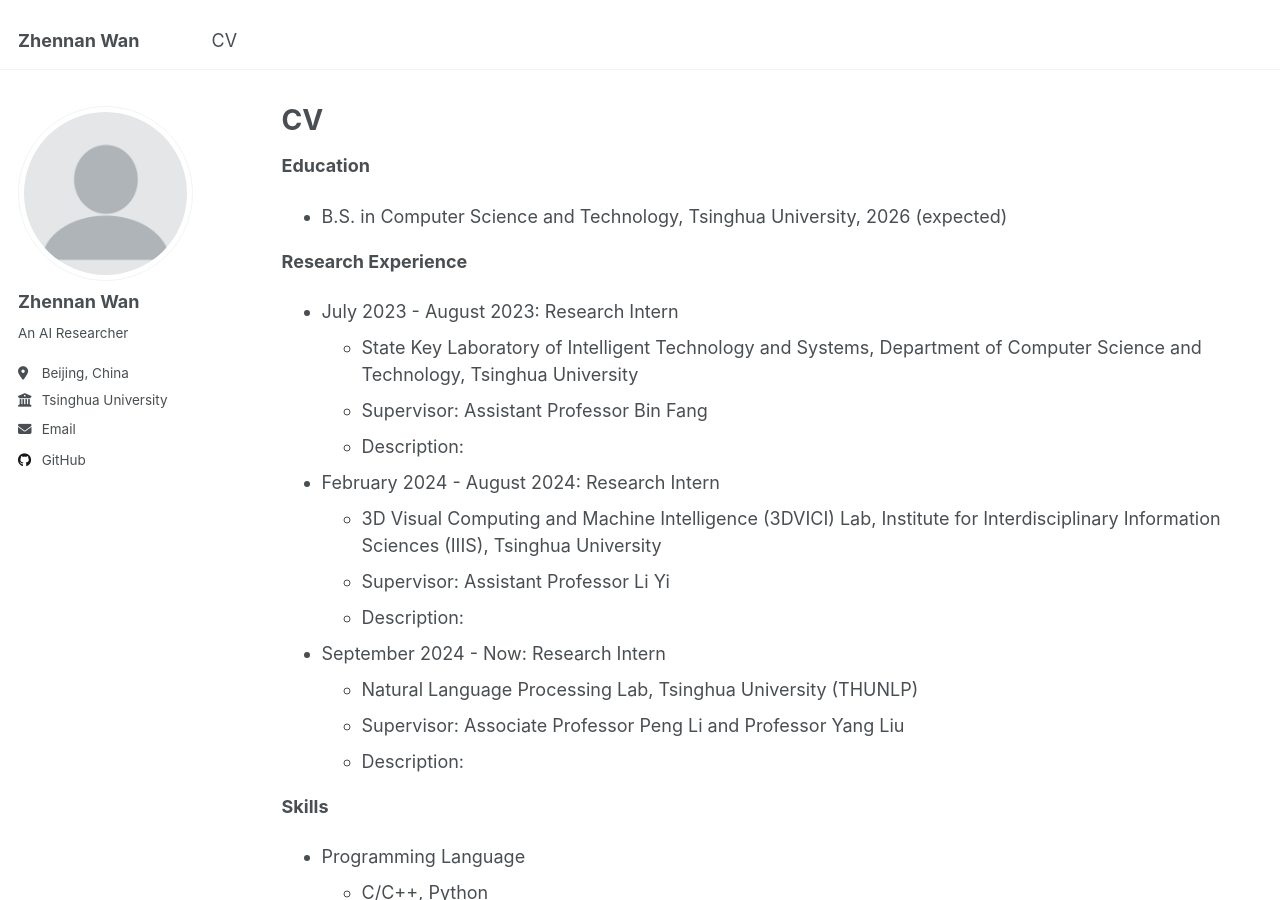
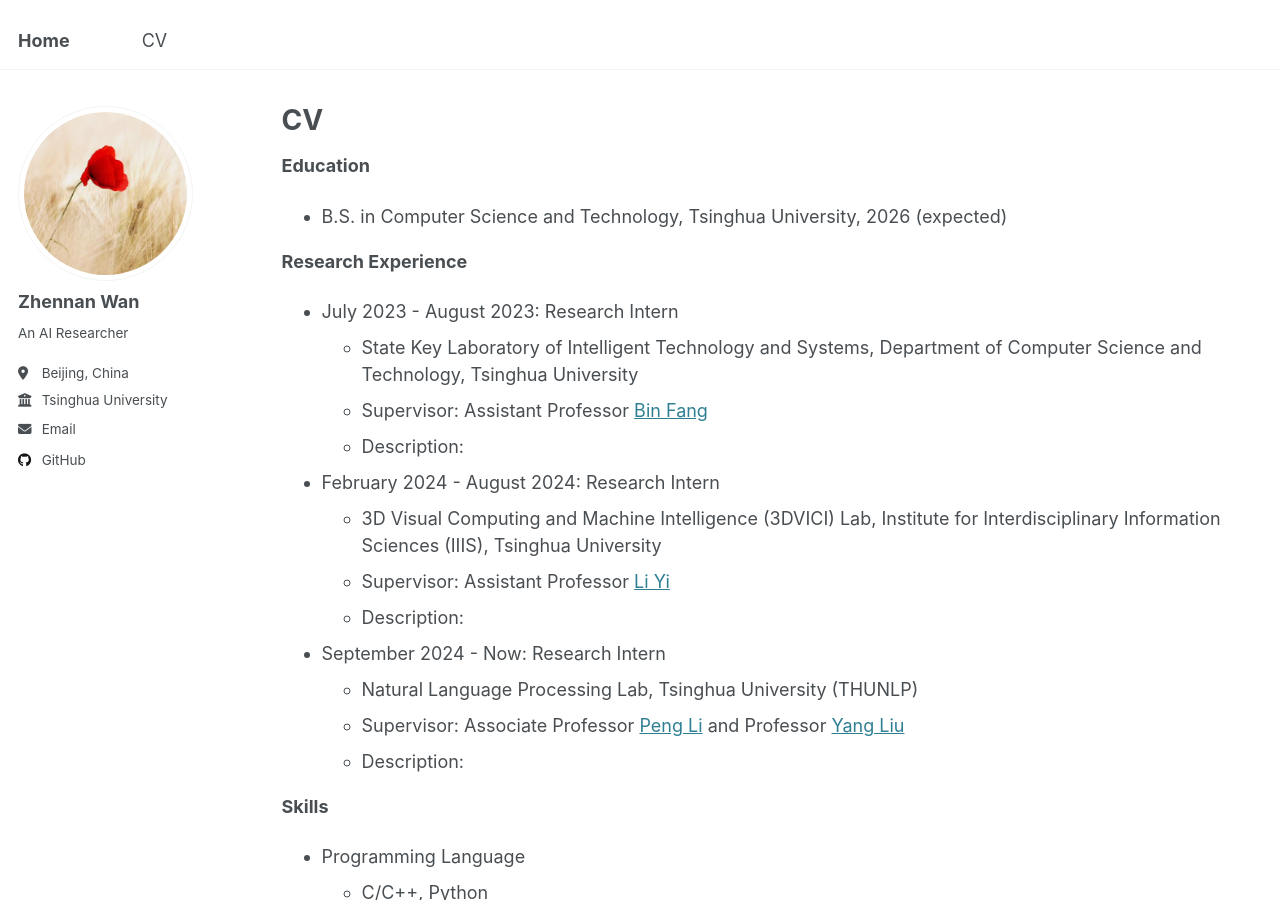
Before and after one commit to zhennan1/zhennan1.github.io, a Jekyll site: the page built from _pages/cv.md, in a window 1280 px wide and 900 px high. Built offline with Jekyll 4.4.1, drawn with Linux system fonts in a browser that asks for light colours.

Commit message:
Update info

```diff
--- a/_config.yml
+++ b/_config.yml
@@ -9,7 +9,7 @@
 # Basic Site Settings
 locale                   : "en-US"
 site_theme               : "default"
-title                    : "Zhennan Wan"
+title                    : "Home"
 title_separator          : "-"
 name                     : &name "Zhennan Wan"
 description              : &description "An AI Researcher"
@@ -22,7 +22,7 @@
 #               Additional customization can be done by editing /_includes/author-profile.html
 author:
   # Biographic information
-  avatar           : "profile.png"
+  avatar           : "profile1.png"
   name             : "Zhennan Wan"
   pronouns         : # example: "she/her"
   bio              : "An AI Researcher"
--- a/_pages/cv.md
+++ b/_pages/cv.md
@@ -19,17 +19,17 @@
 
 * July 2023 - August 2023: Research Intern
   * State Key Laboratory of Intelligent Technology and Systems, Department of Computer Science and Technology, Tsinghua University
-  * Supervisor: Assistant Professor Bin Fang
+  * Supervisor: Assistant Professor <a href="https://scholar.google.com/citations?user=5G47IcIAAAAJ&hl=zh-CN">Bin Fang</a>
   * Description:
 
 * February 2024 - August 2024: Research Intern
   * 3D Visual Computing and Machine Intelligence (3DVICI) Lab, Institute for Interdisciplinary Information Sciences (IIIS), Tsinghua University
-  * Supervisor: Assistant Professor Li Yi
+  * Supervisor: Assistant Professor <a href="https://ericyi.github.io/">Li Yi</a>
   * Description:
 
 * September 2024 - Now: Research Intern
   * Natural Language Processing Lab, Tsinghua University (THUNLP)
-  * Supervisor: Associate Professor Peng Li and Professor Yang Liu
+  * Supervisor: Associate Professor <a href="https://lpeng.net/">Peng Li</a> and Professor <a href="https://nlp.csai.tsinghua.edu.cn/~ly/">Yang Liu</a>
   * Description:
 
 <!-- * Spring 2024: Academic Pages Collaborator
@@ -56,7 +56,7 @@
 
 **Awards**
 
-Tsinghua University Software Engineering Outstanding Project Award
+* Tsinghua University Software Engineering Outstanding Project Award
 
 <!-- Publications
 ======
```
Also changed, not shown: images/profile.png (deleted), images/profile1.png (added).
